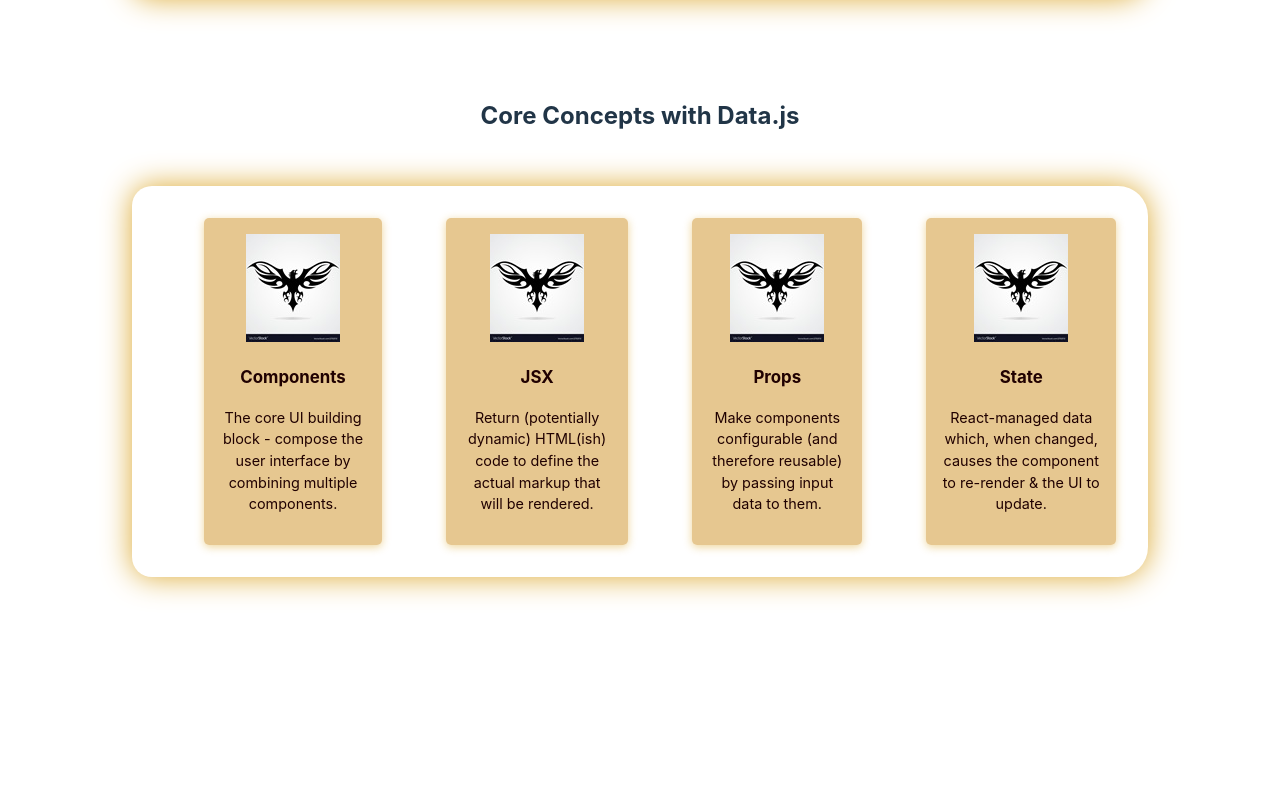
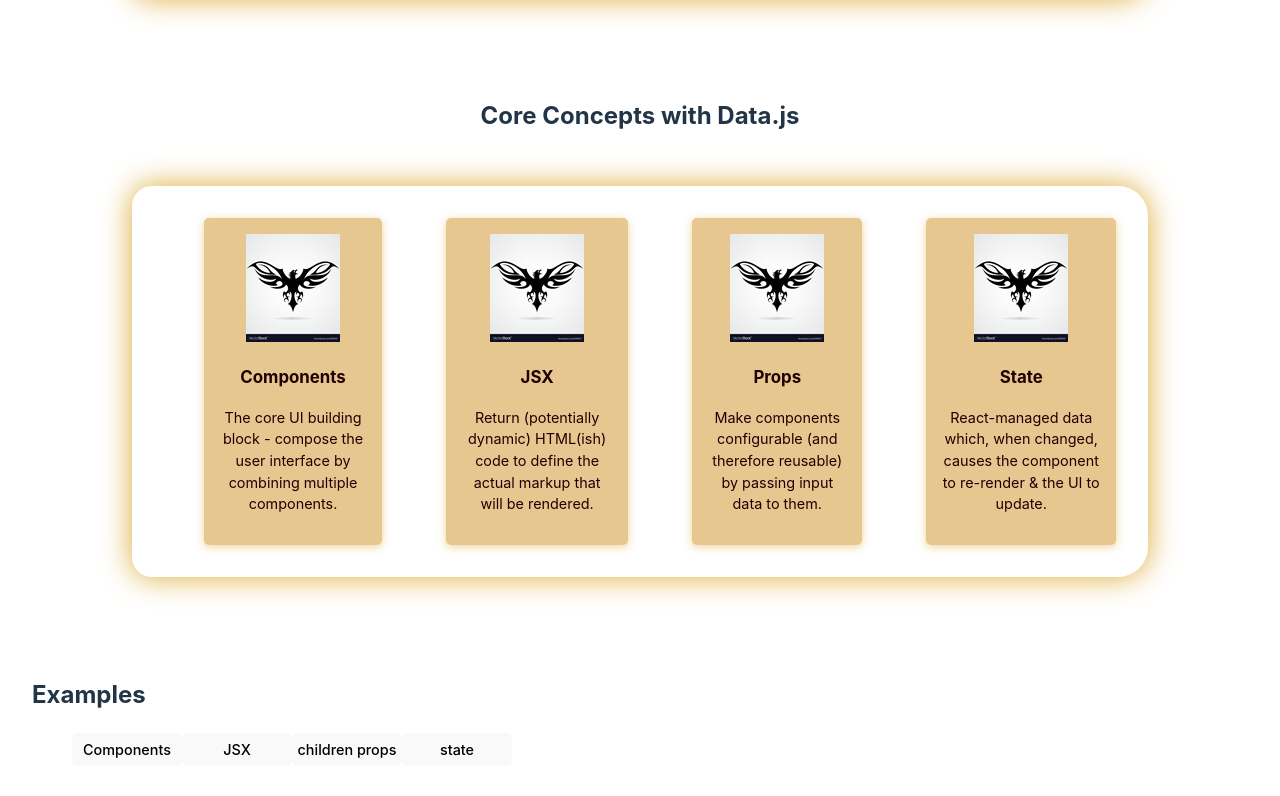
Before and after one commit to OmShrikhande/React-project, a React (Vite) app: page / in a window 1280 px wide. Shown: the part 1080-1876 px from the top of the page. Before the commit the page ends 1789 px from the top, so only its background shows below. Built offline with nearby package versions, Linux system fonts and the light colour scheme.

Commit message:
added button - Day 6

```diff
--- a/src/App.css
+++ b/src/App.css
@@ -44,8 +44,27 @@
   filter: drop-shadow(0 0 5em #c70000a7);
 }
 
+li{
+  list-style: none;
+}
+/* this is for TabButton component */
 
+#TabButton h2{
+  text-align: start;
+}
+#TabButton button{
+ float: left;
+  padding: 0.5em 0em;
+  border-radius: 5px;
+  font-size: 0.9rem;
+  cursor: pointer;
+  width: 110px;
 
+}
+
+#TabButton button:hover{
+  color: coral;
+ }
 .card {
   padding: 2em;
 }
--- a/src/App.jsx
+++ b/src/App.jsx
@@ -4,6 +4,7 @@ import { CORE_CONCEPTS } from './data.js'
 import CoreConcepts from './Components/CoreConcepts.jsx'
 import Header from './Components/Header'
 import './App.css'
+import TabButton from './Components/TabButton.jsx'
 
 
 const reactDesciption = ['Fundamental','Crucial', 'core']
@@ -46,6 +47,19 @@ function App() {
           <CoreConcepts /*this is by the spread operator*/{...CORE_CONCEPTS[3]} />
         </ul>
       </section>
+
+      {/* code below is the example of the children Props */}
+      <section id ="TabButton">
+        <h2>Examples</h2>
+        <div id="innertabbutton">
+          <menu>
+            <TabButton>Components</TabButton>
+            <TabButton>JSX</TabButton>
+            <TabButton>children props</TabButton>
+            <TabButton>state</TabButton>
+          </menu>
+        </div>
+      </section>
     </>
   )
 }
--- /dev/null
+++ b/src/Components/TabButton.jsx
@@ -0,0 +1,18 @@
+export default function TabButton(props){
+    return(
+    <li>
+        <button>{props.children}</button>
+    </li>);
+}
+
+// the code using the destructuring will look like -
+/*
+export default function TabButton({children}){
+    return(
+    <li>
+        <button>{children}</button>
+    </li>);
+}
+
+the above written code also does the same work that is done by the first one.
+*/
```
